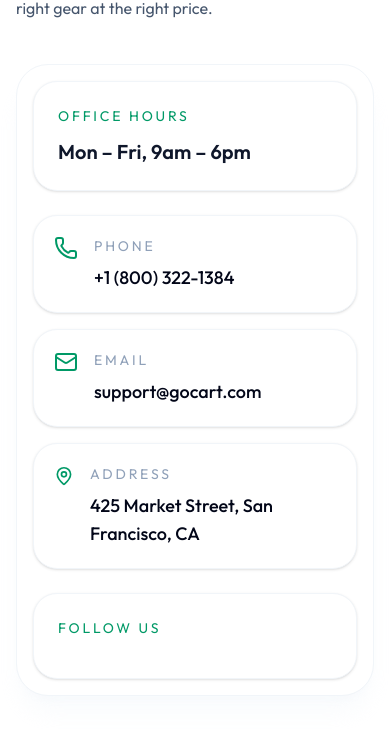
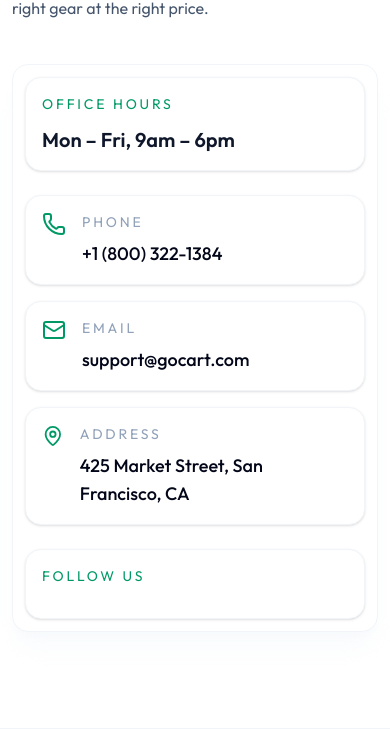
Before and after one commit to ourstorebdinfo-web/IDRIS, a Next.js app: page /contact in a window 390 px wide. Shown: the part 399-1128 px from the top of the page. Built offline with nearby package versions, Linux system fonts and the light colour scheme; no server answers; the database is empty.

Commit message:
about/contact: reduce mobile padding for better space usage

```diff
--- a/app/(public)/about/page.jsx
+++ b/app/(public)/about/page.jsx
@@ -5,7 +5,7 @@ export default function AboutPage() {
     return (
         <main className="bg-white text-slate-800">
             <section className="relative overflow-hidden">
-                <div className="relative max-w-7xl mx-auto px-6 py-24 lg:py-32">
+                <div className="relative max-w-7xl mx-auto px-3 sm:px-6 py-24 lg:py-32">
                     <div className="grid gap-10 lg:grid-cols-2 lg:items-center">
                         <div className="space-y-6">
                             <p className="inline-flex items-center gap-2 rounded-full border border-emerald-200 bg-emerald-50 px-4 py-2 text-sm uppercase tracking-[0.2em] text-emerald-700">
@@ -26,9 +26,9 @@ export default function AboutPage() {
                                 </Link>
                             </div>
                         </div>
-                        <div className="rounded-[2rem] border border-slate-100 bg-white p-8 shadow-xl shadow-slate-100/40">
+                        <div className="rounded-2xl sm:rounded-[2rem] border border-slate-100 bg-white p-3 sm:p-8 shadow-xl shadow-slate-100/40">
                             <div className="space-y-6">
-                                <div className="flex items-center justify-between gap-4 rounded-3xl border border-slate-100 bg-white p-6 shadow-sm">
+                                <div className="flex items-center justify-between gap-4 rounded-2xl sm:rounded-3xl border border-slate-100 bg-white p-4 sm:p-6 shadow-sm">
                                     <div>
                                         <p className="text-sm uppercase tracking-[0.22em] text-emerald-600">Our mission</p>
                                         <h2 className="mt-3 text-2xl font-semibold text-slate-900">Your everyday essentials, simplified.</h2>
@@ -36,16 +36,16 @@ export default function AboutPage() {
                                     <Sparkles size={36} className="text-emerald-500" />
                                 </div>
                                 <div className="grid gap-4 sm:grid-cols-2">
-                                    <div className="rounded-3xl border border-slate-100 bg-white p-6 shadow-sm">
+                                    <div className="rounded-2xl sm:rounded-3xl border border-slate-100 bg-white p-4 sm:p-6 shadow-sm">
                                         <p className="text-sm uppercase tracking-[0.2em] text-slate-400">Fast support</p>
                                         <p className="mt-3 text-lg font-semibold text-slate-900">Responsive help when you need it.</p>
                                     </div>
-                                    <div className="rounded-3xl border border-slate-100 bg-white p-6 shadow-sm">
+                                    <div className="rounded-2xl sm:rounded-3xl border border-slate-100 bg-white p-4 sm:p-6 shadow-sm">
                                         <p className="text-sm uppercase tracking-[0.2em] text-slate-400">Authentic catalog</p>
                                         <p className="mt-3 text-lg font-semibold text-slate-900">Products vetted for quality and value.</p>
                                     </div>
                                 </div>
-                                <div className="rounded-3xl border border-slate-100 bg-white p-6 text-slate-700">
+                                <div className="rounded-2xl sm:rounded-3xl border border-slate-100 bg-white p-4 sm:p-6 text-slate-700">
                                     <p className="text-sm uppercase tracking-[0.2em] text-emerald-600">Community first</p>
                                     <p className="mt-3 text-lg leading-7">
                                         Every choice we make is guided by trust, transparency, and the goal of making shopping feel effortless.
@@ -58,7 +58,7 @@ export default function AboutPage() {
             </section>
 
             <section className="border-t border-slate-100 py-20">
-                <div className="max-w-6xl mx-auto px-6">
+                <div className="max-w-6xl mx-auto px-3 sm:px-6">
                     <div className="text-center mb-12">
                         <p className="text-sm uppercase tracking-[0.3em] text-emerald-600">Why choose us</p>
                         <h2 className="mt-4 text-3xl font-semibold text-slate-900 sm:text-4xl">Built for people who expect more from shopping.</h2>
@@ -94,7 +94,7 @@ export default function AboutPage() {
             </section>
 
             <section className="py-20 border-t border-slate-100">
-                <div className="max-w-6xl mx-auto px-6">
+                <div className="max-w-6xl mx-auto px-3 sm:px-6">
                     <div className="grid gap-10 lg:grid-cols-2 lg:items-center">
                         <div>
                             <p className="text-sm uppercase tracking-[0.3em] text-emerald-600">Our values</p>
--- a/app/(public)/contact/page.jsx
+++ b/app/(public)/contact/page.jsx
@@ -54,7 +54,7 @@ export default function ContactPage() {
     return (
         <main className="bg-white text-slate-800">
             <section className="relative overflow-hidden">
-                <div className="relative max-w-7xl mx-auto px-4 sm:px-6 py-24 lg:py-32">
+                <div className="relative max-w-7xl mx-auto px-3 sm:px-6 py-24 lg:py-32">
                     <div className="grid gap-10 lg:grid-cols-2 lg:items-center">
                         <div className="space-y-6">
                             <p className="inline-flex items-center gap-2 rounded-full border border-emerald-200 bg-emerald-50 px-4 py-2 text-sm uppercase tracking-[0.2em] text-emerald-700">
@@ -67,28 +67,28 @@ export default function ContactPage() {
                                 Reach out for support, partnerships, or product guidance. Our team is ready to help you find the right gear at the right price.
                             </p>
                         </div>
-                        <div className="rounded-[2rem] border border-slate-100 bg-white p-4 sm:p-8 shadow-xl shadow-slate-100/40">
+                        <div className="rounded-2xl sm:rounded-[2rem] border border-slate-100 bg-white p-3 sm:p-8 shadow-xl shadow-slate-100/40">
                             <div className="space-y-6">
-                                <div className="rounded-3xl border border-slate-100 bg-white p-6 shadow-sm">
+                                <div className="rounded-2xl sm:rounded-3xl border border-slate-100 bg-white p-4 sm:p-6 shadow-sm">
                                     <p className="text-sm uppercase tracking-[0.2em] text-emerald-600">Office hours</p>
                                     <p className="mt-3 text-xl font-semibold text-slate-900">Mon – Fri, 9am – 6pm</p>
                                 </div>
                                 <div className="space-y-4">
-                                    <div className="flex items-start gap-4 rounded-3xl border border-slate-100 bg-white p-5 shadow-sm">
+                                    <div className="flex items-start gap-4 rounded-2xl sm:rounded-3xl border border-slate-100 bg-white p-4 sm:p-5 shadow-sm">
                                         <Phone size={24} className="text-emerald-600" />
                                         <div>
                                             <p className="text-sm uppercase tracking-[0.2em] text-slate-400">Phone</p>
                                             <p className="mt-2 text-lg text-slate-950 font-medium">{settings.phone}</p>
                                         </div>
                                     </div>
-                                    <div className="flex items-start gap-4 rounded-3xl border border-slate-100 bg-white p-5 shadow-sm">
+                                    <div className="flex items-start gap-4 rounded-2xl sm:rounded-3xl border border-slate-100 bg-white p-4 sm:p-5 shadow-sm">
                                         <Mail size={24} className="text-emerald-600" />
                                         <div>
                                             <p className="text-sm uppercase tracking-[0.2em] text-slate-400">Email</p>
                                             <p className="mt-2 text-lg text-slate-950 font-medium">{settings.email}</p>
                                         </div>
                                     </div>
-                                    <div className="flex items-start gap-4 rounded-3xl border border-slate-100 bg-white p-5 shadow-sm">
+                                    <div className="flex items-start gap-4 rounded-2xl sm:rounded-3xl border border-slate-100 bg-white p-4 sm:p-5 shadow-sm">
                                         <MapPin size={24} className="text-emerald-600" />
                                         <div>
                                             <p className="text-sm uppercase tracking-[0.2em] text-slate-400">Address</p>
@@ -96,7 +96,7 @@ export default function ContactPage() {
                                         </div>
                                     </div>
                                 </div>
-                                <div className="rounded-3xl border border-slate-100 bg-white p-6 shadow-sm">
+                                <div className="rounded-2xl sm:rounded-3xl border border-slate-100 bg-white p-4 sm:p-6 shadow-sm">
                                     <p className="text-sm uppercase tracking-[0.2em] text-emerald-600">Follow us</p>
                                     <div className="mt-4 flex flex-wrap gap-3 text-slate-600">
                                         {(parseSocialLinks(settings.socialLinks) || [])
@@ -128,9 +128,9 @@ export default function ContactPage() {
             </section>
 
             <section className="py-20 border-t border-slate-100">
-                <div className="max-w-6xl mx-auto px-4 sm:px-6">
+                <div className="max-w-6xl mx-auto px-3 sm:px-6">
                     <div className="grid gap-10 xl:grid-cols-[1.2fr_0.8fr]">
-                        <div className="rounded-[2rem] border border-slate-100 bg-white p-4 sm:p-8 shadow-xl shadow-slate-100/40">
+                        <div className="rounded-2xl sm:rounded-[2rem] border border-slate-100 bg-white p-3 sm:p-8 shadow-xl shadow-slate-100/40">
                             <h2 className="text-3xl font-semibold text-slate-900">Send us a message</h2>
                             <p className="mt-4 text-slate-600 leading-7">Have a question or a product request? Drop your details below and we’ll reply quickly.</p>
                             <form onSubmit={handleSubmit} className="mt-8 space-y-6">
@@ -155,7 +155,7 @@ export default function ContactPage() {
                             </form>
                         </div>
                         <div className="space-y-6">
-                            <div className="rounded-[2rem] border border-slate-100 bg-white p-4 sm:p-8 shadow-xl shadow-slate-100/40">
+                            <div className="rounded-2xl sm:rounded-[2rem] border border-slate-100 bg-white p-3 sm:p-8 shadow-xl shadow-slate-100/40">
                                 <p className="text-sm uppercase tracking-[0.2em] text-emerald-600">Need help now?</p>
                                 <h2 className="mt-4 text-3xl font-semibold text-slate-900">Chat with our support team.</h2>
                                 <p className="mt-4 text-slate-600 leading-7">Our support specialists are available to help with orders, shipping, returns, and product questions.</p>
```
